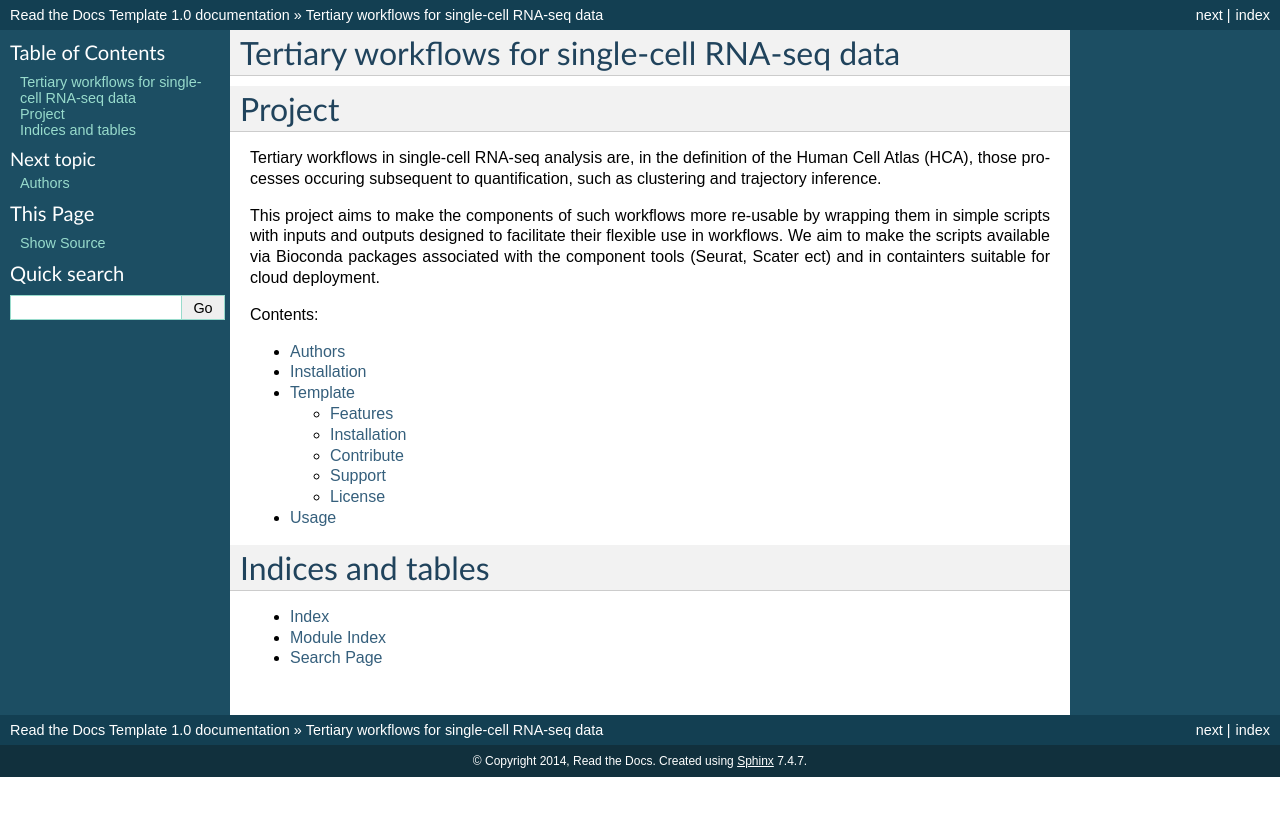
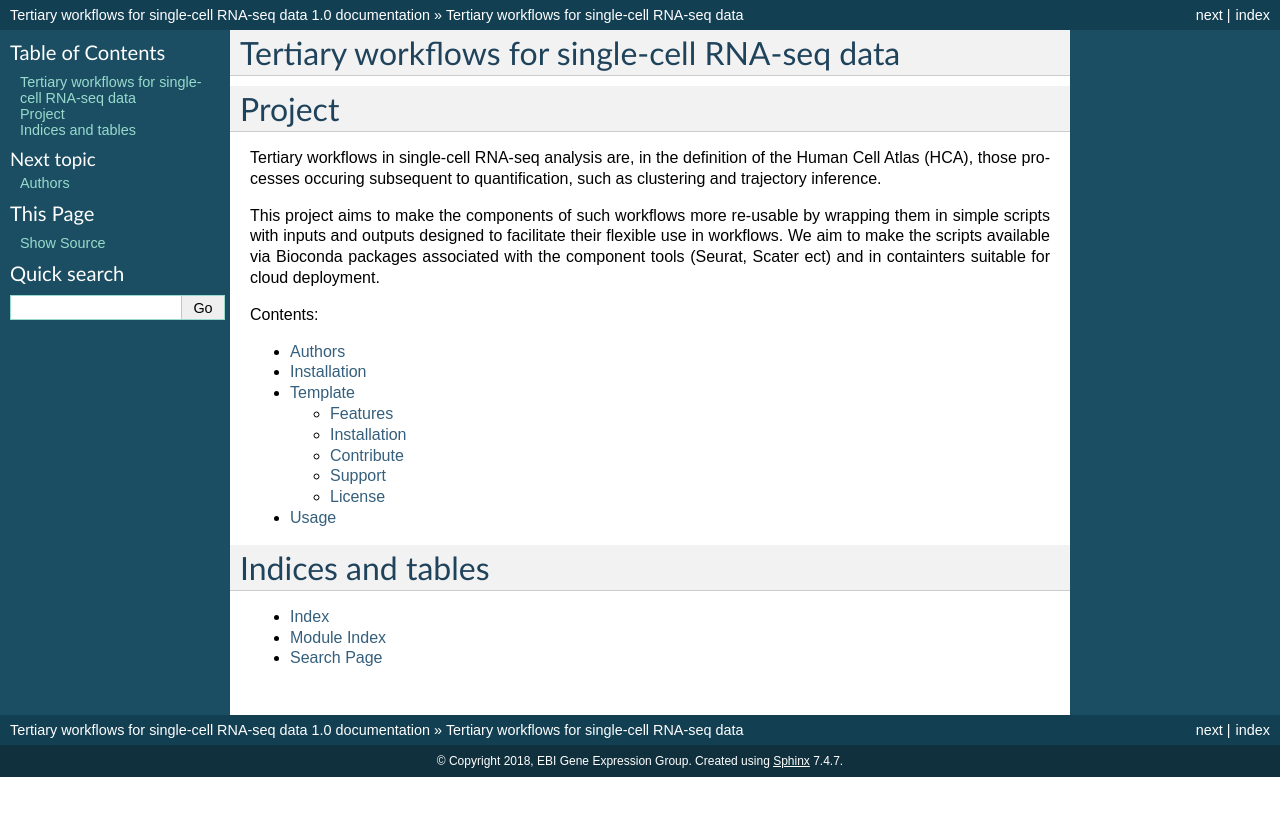
Before and after one commit to ebi-gene-expression-group/tertiary_workflows_docs, a Sphinx documentation site: the page built from docs/index.rst, in a window 1280 px wide. Shown: the top 816 px of the page. Built offline with Sphinx 7.4.7, drawn with Linux system fonts in a browser that asks for light colours.

Commit message:
Rename the project

```diff
--- a/docs/conf.py
+++ b/docs/conf.py
@@ -43,8 +43,8 @@ source_suffix = '.rst'
 master_doc = 'index'
 
 # General information about the project.
-project = u'Read the Docs Template'
-copyright = u'2014, Read the Docs'
+project = u'Tertiary workflows for single-cell RNA-seq data'
+copyright = u'2018, EBI Gene Expression Group'
 
 # The version info for the project you're documenting, acts as replacement for
 # |version| and |release|, also used in various other places throughout the
```
